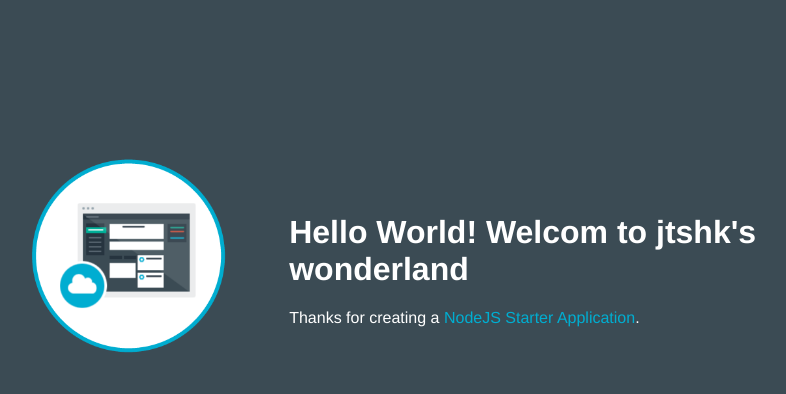
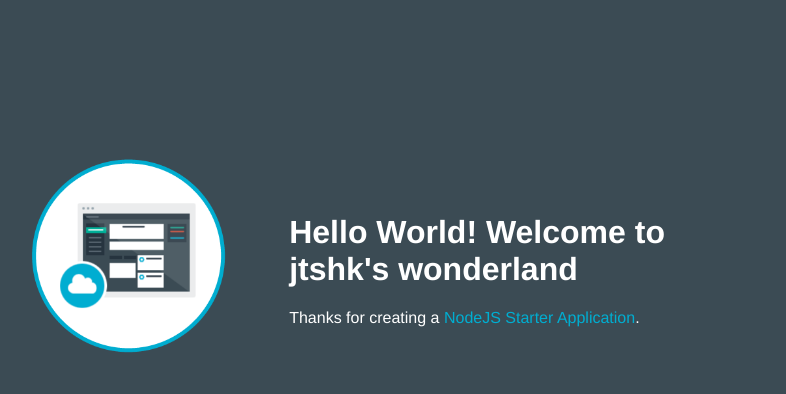
Before and after one commit to jtshk/My-Insight-App-1481526398895, a website: page public/index.html in a window 1280 px wide. Shown: the whole page, without its empty margins (253-1039 px from the left). Drawn offline with Linux system fonts and the light colour scheme.

Commit message:
Update index.html

```diff
--- a/public/index.html
+++ b/public/index.html
@@ -16,7 +16,7 @@
           <img class = "newappIcon" src="images/newapp-icon.png">
         </td>
         <td>
-          <h1 id="message">Hello World! Welcom to jtshk's wonderland</h1>
+          <h1 id="message">Hello World! Welcome to jtshk's wonderland</h1>
           <p class='description'></p> Thanks for creating a <span class = "blue">NodeJS Starter Application</span>.
         </td>
       </tr>
```
